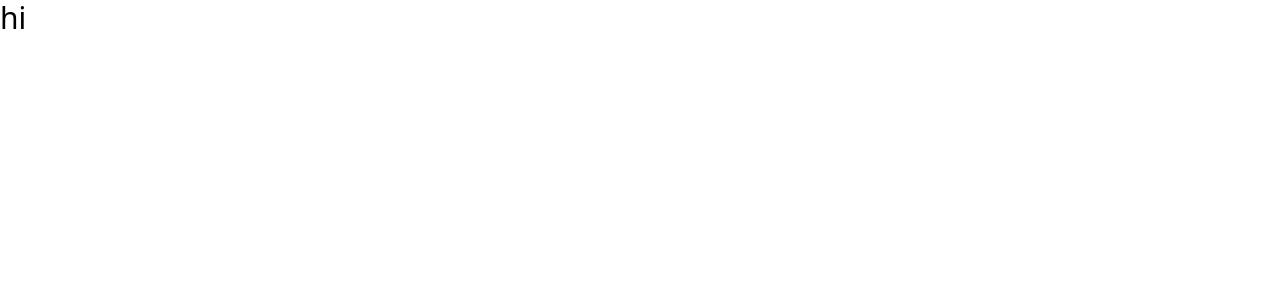
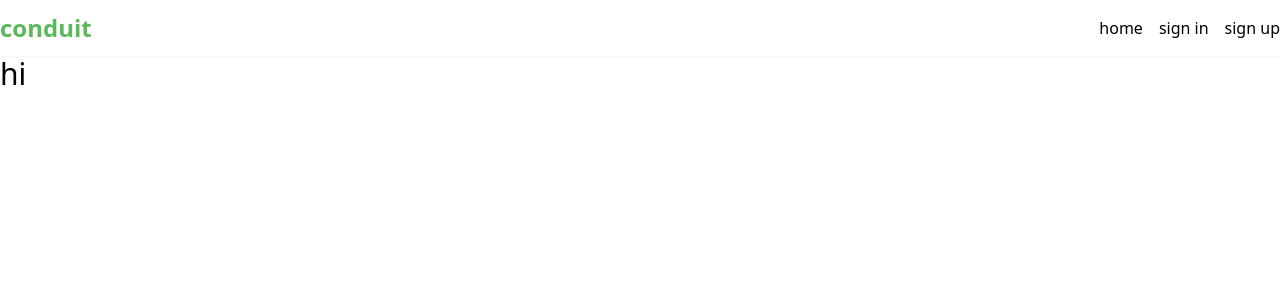
Before and after one commit to ssseok/Real-World, a React (Vite) app: page / in a window 1280 px wide. Shown: the top 300 px of the page. Built offline with nearby package versions, Linux system fonts and the light colour scheme.

Commit message:
:lipstick: 네비게이션바 & 레이아웃

```diff
--- a/src/App.tsx
+++ b/src/App.tsx
@@ -1,8 +1,11 @@
+import Layout from "./components/Layout";
+
+
 function App() {
   return (
-    <>
+    <Layout>
       <div className="text-3xl">hi</div>
-    </>
+    </Layout>
   );
 }
 
--- a/src/components/Layout.tsx
+++ b/src/components/Layout.tsx
@@ -1,9 +1,14 @@
-import Navbar from "./Navbar";
+import Navbar from './Navbar';
 
-export default function Layout() {
-    return (
-        <div className="layout">
-            <Navbar/>
-        </div>
-    );
+interface LayoutProps {
+  children: React.ReactNode;
 }
+
+export default function Layout({ children }: LayoutProps) {
+  return (
+    <div className="layout">
+      <Navbar />
+      {children}
+    </div>
+  );
+}
--- a/src/components/Navbar.tsx
+++ b/src/components/Navbar.tsx
@@ -1,7 +1,24 @@
+import { Link } from 'react-router-dom';
+
 export default function Navbar() {
-    return (
-        <nav>
-
-        </nav>
-    );
+  return (
+    <nav className="navbar">
+      <div className="container flex justify-between items-center mx-auto h-full">
+        <Link to="/" className="navbar_logo">
+          conduit
+        </Link>
+        <div className="navbar_list">
+          <Link to="/users/likes" className="navbar_list-item tex">
+            home
+          </Link>
+          <Link to="/login" className="navbar_list-item">
+            sign in
+          </Link>
+          <Link to="/signup" className="navbar_list-item">
+            sign up
+          </Link>
+        </div>
+      </div>
+    </nav>
+  );
 }
--- a/src/components/Router.tsx
+++ b/src/components/Router.tsx
@@ -1,10 +1,12 @@
-import HomePage from "@pages/home";
-import { Route, Routes } from "react-router-dom";
+import HomePage from '@pages/home';
+import { Route, Routes } from 'react-router-dom';
 
 export default function Router() {
-    return (
-        <Routes>
-            <Route path="/" element={<HomePage/>}/>
-        </Routes>
-    );
+  return (
+    <Routes>
+      <Route path="/" element={<HomePage />} />
+      <Route path="/login" element={<HomePage />} />
+      <Route path="/signup" element={<HomePage />} />
+    </Routes>
+  );
 }
--- a/src/index.css
+++ b/src/index.css
@@ -3,5 +3,17 @@
 @tailwind utilities;
 
 .layout {
+  @apply pt-14;
+}
 
+.navbar {
+  @apply fixed w-full top-0 h-14 shadow-sm bg-white;
 }
+
+.navbar_logo {
+  @apply text-[#5cb85c] text-2xl font-bold;
+}
+
+.navbar_list {
+  @apply flex gap-4;
+}
--- a/tsconfig.json
+++ b/tsconfig.json
@@ -8,6 +8,7 @@
     /* 경로 alias 설정 */
     "baseUrl": "src",
     "paths": {
+      "@/*": ["*"],
       "@pages/*": ["pages/*"],
       "@components/*": ["components/*"],
       "@assets/*": ["assets/*"],
```
